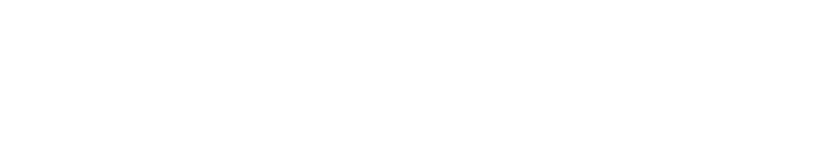
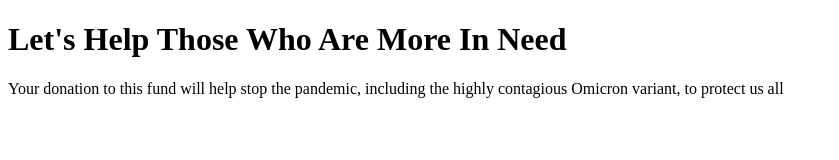
Before and after one commit to mredul2003/Assignment-1, a plain HTML site: page index.html in a window 1280 px wide. Shown: the whole page, without its empty margins (0-839 px from the left). Drawn offline with Linux system fonts and the light colour scheme.

Commit message:
hedding and paragrapgh added

```diff
--- a/index.html
+++ b/index.html
@@ -6,10 +6,15 @@
     <meta http-equiv="X-UA-Compatible" content="IE=edge">
     <meta name="viewport" content="width=device-width, initial-scale=1.0">
     <title>Donate Today</title>
+    <link rel="preconnect" href="https://fonts.googleapis.com">
+    <link rel="preconnect" href="https://fonts.gstatic.com" crossorigin>
+    <link href="https://fonts.googleapis.com/css2?family=Montserrat&display=swap" rel="stylesheet">
 </head>
 
 <body>
-
+    <h1>Let's Help Those Who Are More In Need </h1>
+    <p>Your donation to this fund will help stop the pandemic,
+        including the highly contagious Omicron variant, to protect us all</p>
 </body>
 
 </html>
--- /dev/null
+++ b/style.css
@@ -0,0 +1,3 @@
+body {
+    font-family: 'Montserrat', sans-serif;
+}
```
